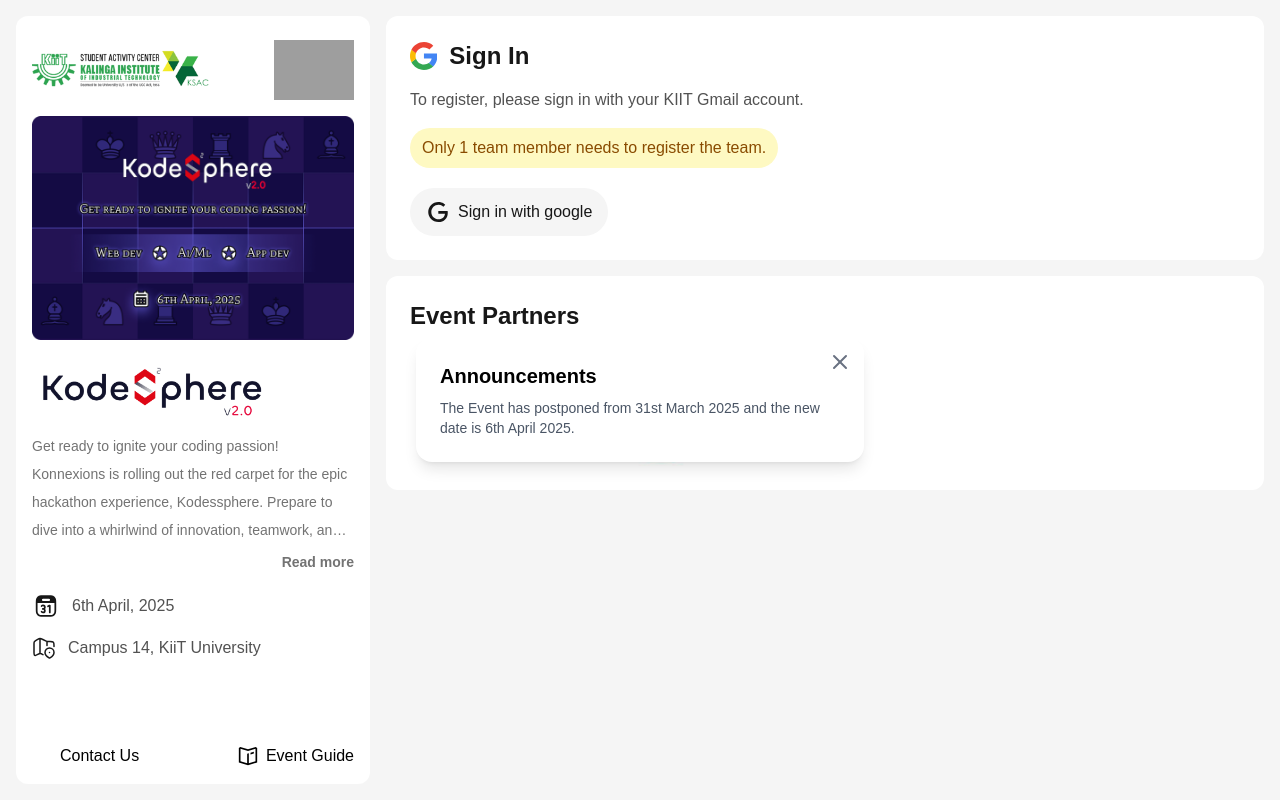
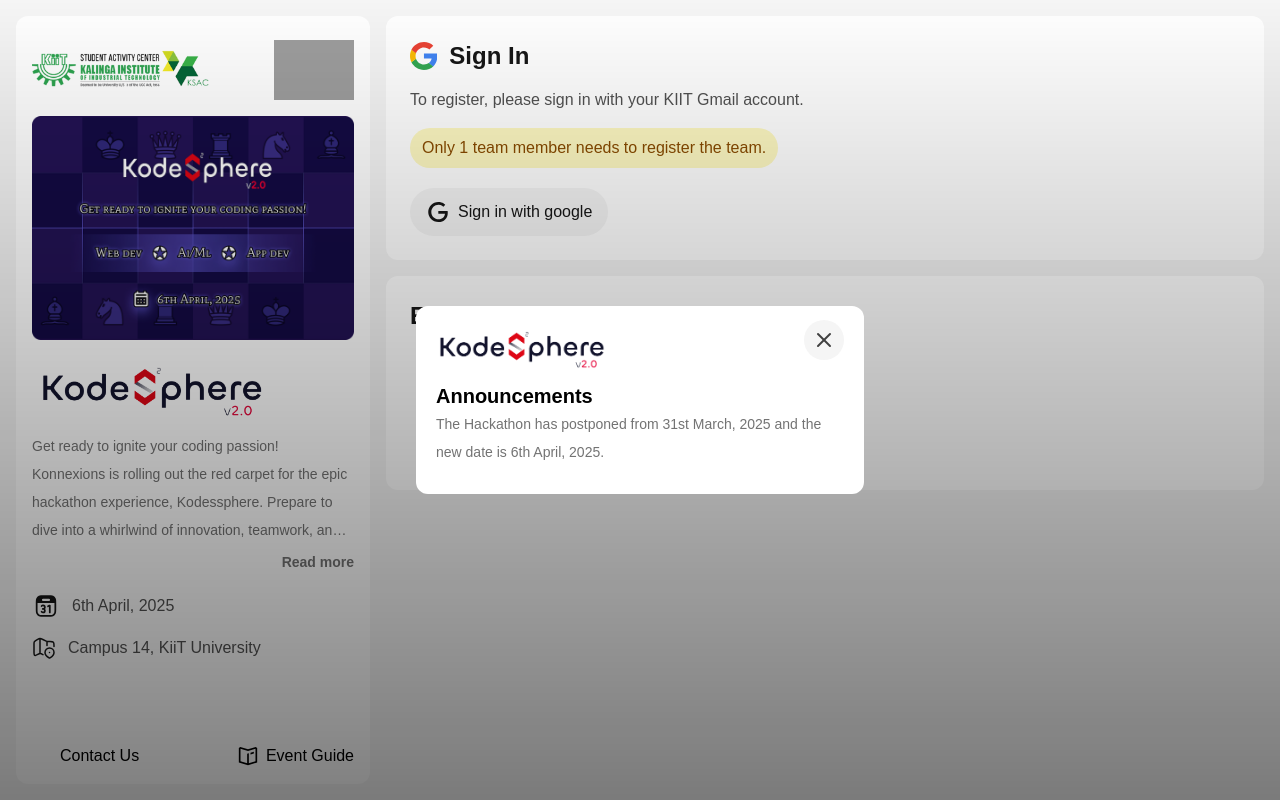
Before and after one commit to kiit-konnexions/kodesphere-2.0, a Next.js app: page / in a window 1280 px wide. Built offline with nearby package versions, Linux system fonts and the light colour scheme; no server answers; grey boxes are pictures that could not be loaded.

Commit message:
Refactored the ui and the design of the pop up model

```diff
--- a/components/PopupModal.jsx
+++ b/components/PopupModal.jsx
@@ -4,19 +4,27 @@
   if (!isOpen) return null;
 
   return (
-    <div className="fixed inset-0 flex items-center justify-center bg-transparent bg-opacity-100 z-50">
-      <div className="bg-white p-6 rounded-2xl shadow-lg max-w-md w-full relative">
+    <div className="fixed z-10 inset-0 h-full w-full bg-gradient-to-b from-transparent to-black/50 flex items-center justify-center">
+      <div className="w-full max-w-md bg-white rounded-xl relative">
+        <div className="flex items-center justify-between px-5">
+          <img
+            src="/kodespherelogo.png"
+            className="h-12 rounded-xl mt-5 -ml-1"
+          />
           <button
+            className="h-10 w-10 flex items-center justify-center bg-neutral-100 text-neutral-700 rounded-full"
             onClick={onClose}
-          className="absolute top-3 right-3 text-gray-500 hover:text-black"
           >
             <X size={24} />
           </button>
+        </div>
+        <div className="px-5 pb-7 mt-2">
           <h1 className="text-xl font-bold text-black">Announcements</h1>
-        <p className="text-sm text-gray-600 mt-2">
-          The Event has postponed from 31st March 2025 and the new date is 6th
-          April 2025.
+          <p className="text-sm leading-7 text-neutral-500">
+            The Hackathon has postponed from 31st March, 2025 and the new date
+            is 6th April, 2025.
           </p>
+        </div>
       </div>
     </div>
   );
```
Lines whose indentation alone changed are shown as unchanged.
